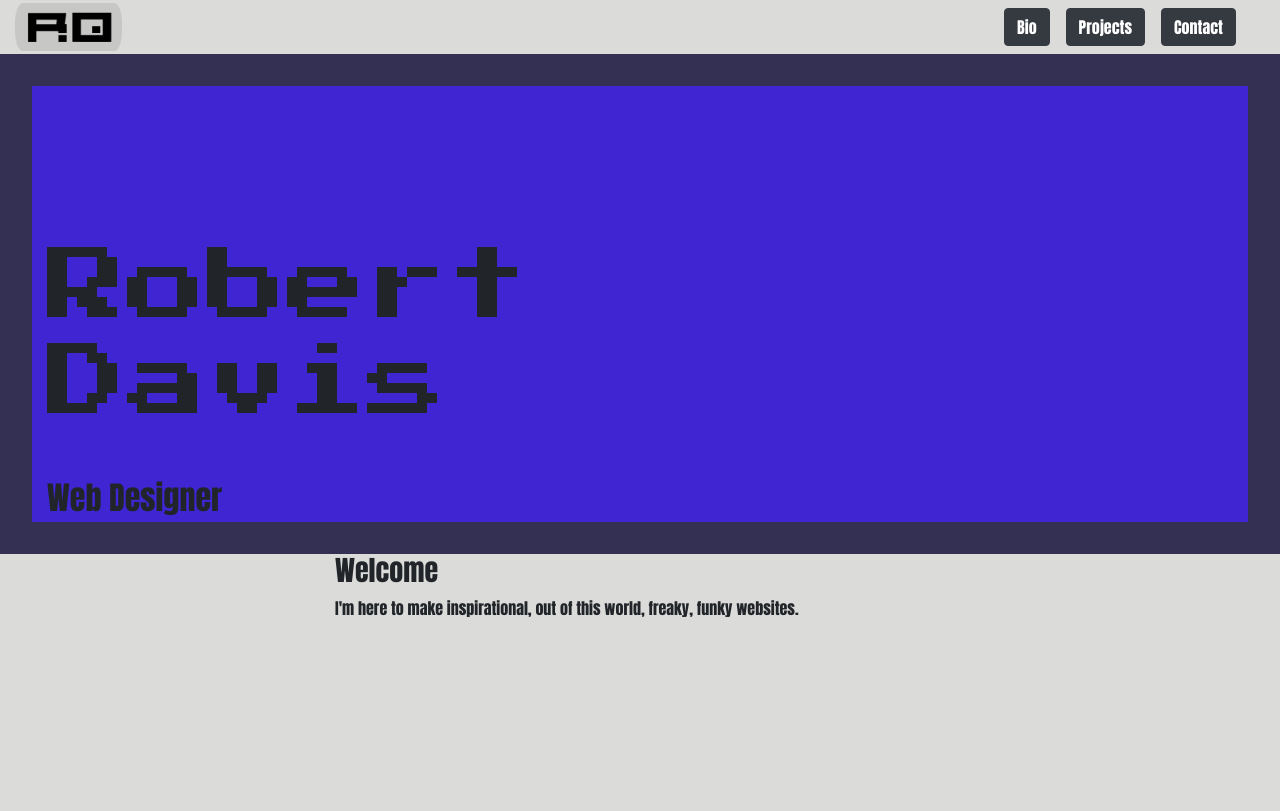
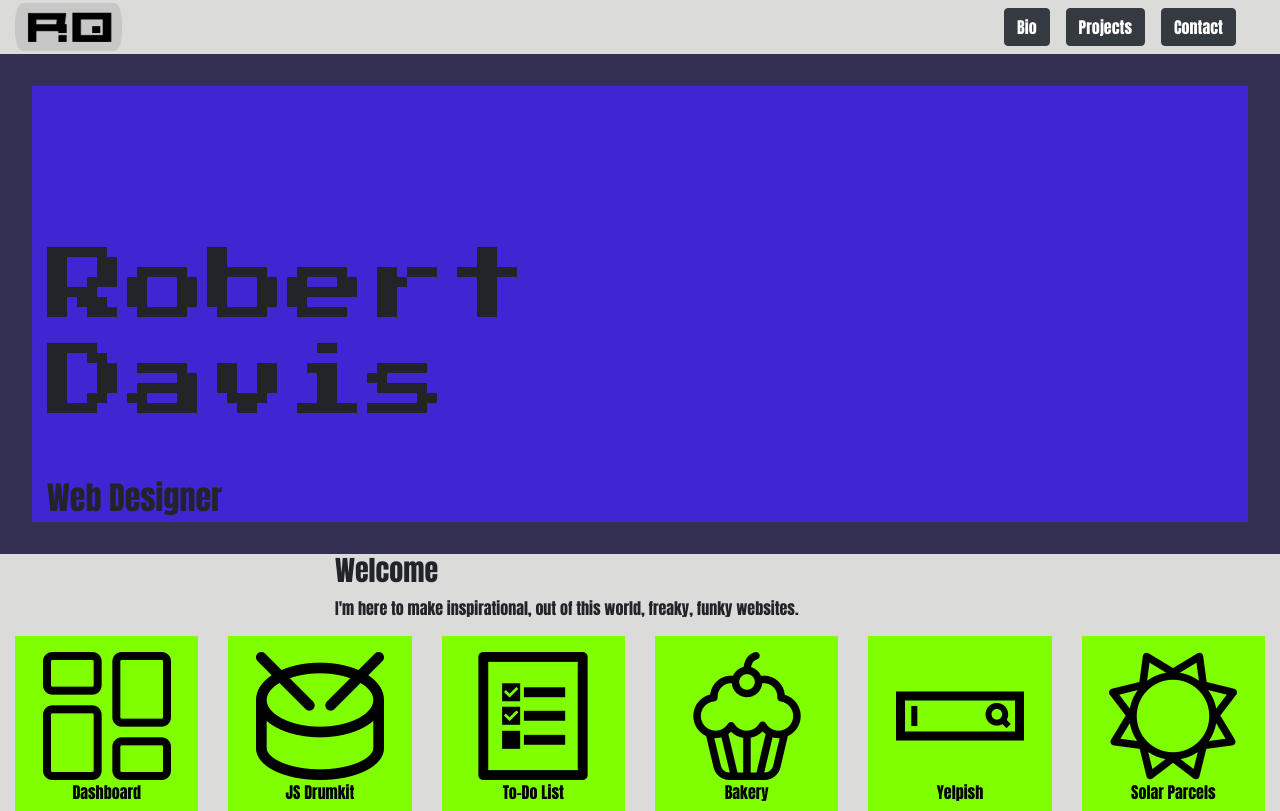
Before and after one commit to robgd3000/Portfolio, a plain HTML site: page index.html in a window 1280 px wide. Drawn offline with nearby package versions, Linux system fonts and the light colour scheme; a web font is replaced by a local one.

Commit message:
adding divs that look like pads with links to projects

```diff
--- a/index.html
+++ b/index.html
@@ -46,6 +46,52 @@
             <p>I'm here to make inspirational, out of this world, freaky, funky websites.</p>
         </div>
     </div>
+    <div class="row">
+        <!-- <div class="col-1">
+
+        </div> -->
+        <div class="col-2">
+            <a href="https://robgd3000.github.io/dashboard/">
+            <div class="projects">
+                <img src="./images/dashboard.png" alt="dashboard icon from flaticon.com, author pixel-perfect">
+                <p>Dashboard</p>
+            </div>   </a>
+        </div>
+        <div class="col-2">
+            <a href="https://robgd3000-js-drumkit.netlify.com/">
+            <div class="projects">
+                <img src="./images/drum.png" alt="drum icon from flaticon.com, author smashicons">
+                <p>JS Drumkit</p>
+            </div>  </a>
+        </div>
+        <div class="col-2">
+            <a href="https://robgd3000todo.netlify.com/">
+            <div class="projects">
+                <img src="./images/todo-icon.png" alt="checklist icon from flaticon.com, author freepick">
+                <p>To-Do List</p>
+            </div> </a>
+        </div>
+        <div class="col-2">
+            <a href="https://robgd3000.github.io/Bakery/">
+            <div class="projects">
+                <img src="./images/cupcake.png" alt="cupcake icon from flaticon.com, author freepick">
+                <p>Bakery</p>
+            </div> </a>
+        </div>
+        <div class="col-2">
+            <div class="projects">
+                <img src="./images/adress-bar.png" alt="search bar icon from flaticon.com, author freepick">
+                <p>Yelpish</p>
+            </div>
+        </div>
+        <div class="col-2">
+            <a href="https://robgd3000-solarparcels.netlify.com/">
+            <div class="projects">
+                <img src="./images/sun.png" alt="sun icon from flaticon.com, author freepick">
+                <p>Solar Parcels</p>
+            </div> </a>
+        </div>
+    </div>
 </div>
 
 
--- a/styles.css
+++ b/styles.css
@@ -70,3 +70,14 @@ h2 {
     font-size: 2rem;
     margin-top: 3rem;
 }
+.projects {
+  height: 175px;
+  padding-top: 1rem;
+  text-align: center;
+  background-color: chartreuse;
+}
+
+.projects p {
+  text-decoration: none;
+  color: black;
+}
```
Also changed, not shown: images/adress-bar.png (added), images/cupcake.png (added), images/dashboard.png (added), images/drum.png (added), images/solar-panel.png (added), images/sun.png (added), images/todo-icon.png (added).
